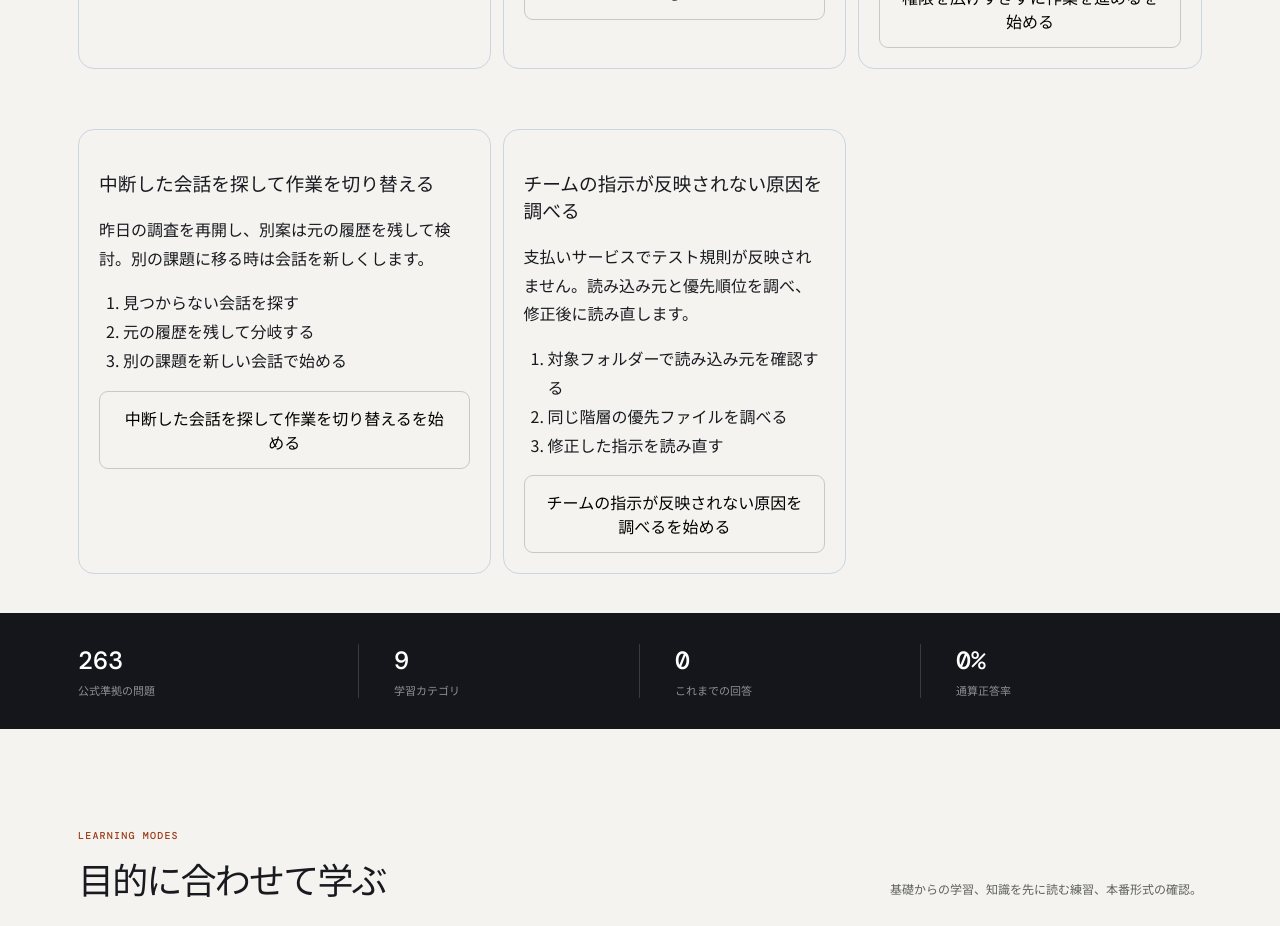
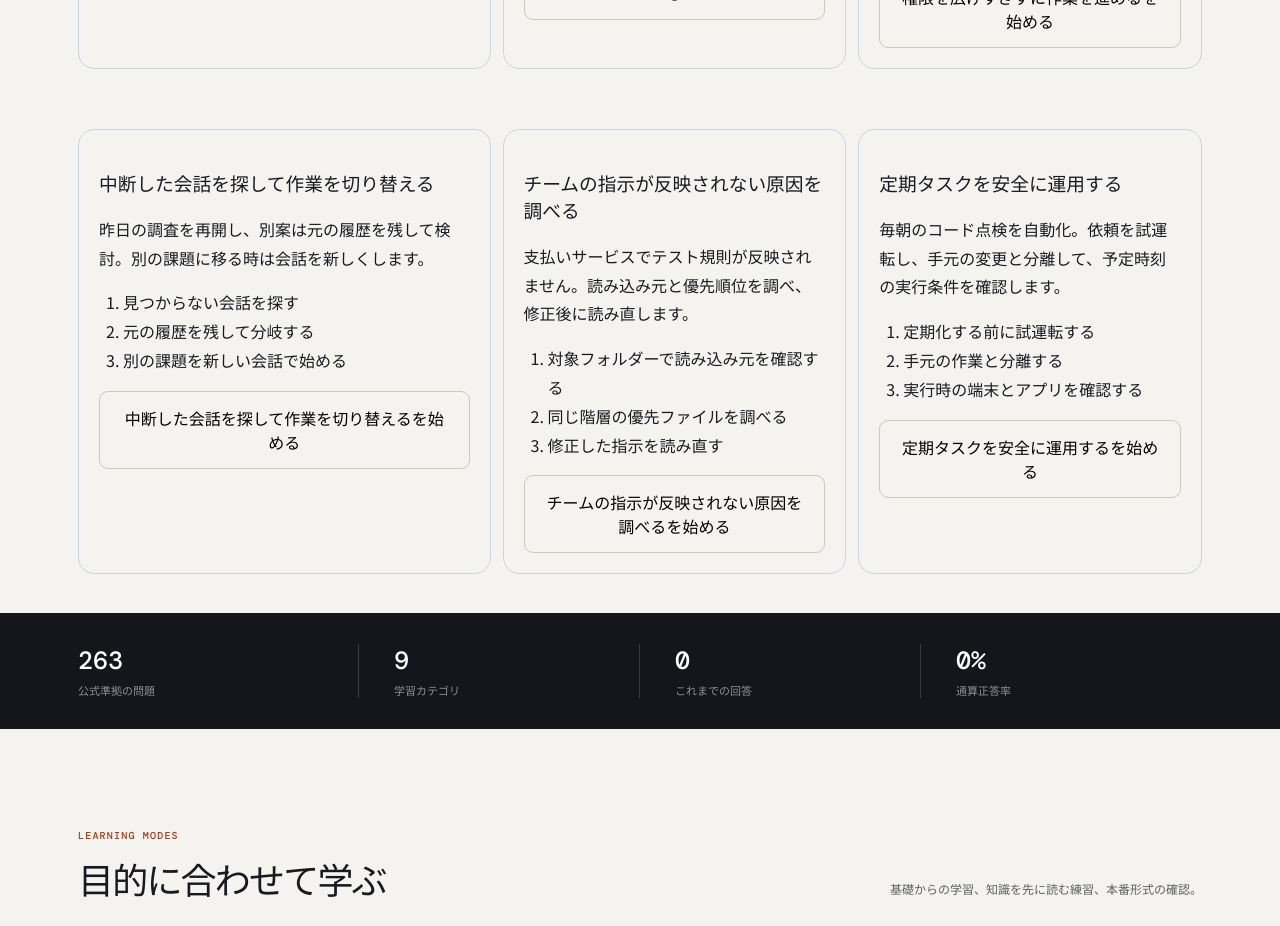
Before and after one commit to ip-san/codex-quiz, a React (Vite) app: page / in a window 1280 px wide. Shown: the part 2100-3026 px from the top of the page. Built offline with nearby package versions, Linux system fonts and the light colour scheme.

Commit message:
Add scheduled task operations practice scenario

```diff
--- a/src/data.ts
+++ b/src/data.ts
@@ -127,11 +127,11 @@ export const quizzes: Quiz[] = [
   { id: "workflow-07", category: "workflow", difficulty: "intermediate", value: "practical", topic: "review.github-priority", question: "GitHub上のCodexレビューが通常コメントを絞る対象は？", choices: ["重大度の高いP0・P1問題", "すべての表記揺れ", "変更されていない全行", "依存パッケージの人気度"], answer: 0, explanation: "GitHubレビューはノイズを抑えるため、標準では重大なP0・P1問題へ集中します。独自の観点はAGENTS.mdのreview guidanceで補えます。", source: "Codex code review in GitHub", referenceUrl: "https://learn.chatgpt.com/docs/third-party/github", verifiedAt: "2026-07-19" },
   { id: "workflow-08", category: "workflow", difficulty: "intermediate", value: "practical", topic: "review.guidance", question: "パッケージごとに異なるレビュー規則をCodexへ適用したい。良い方法は？", choices: ["対象に近いAGENTS.mdへReview guidelinesを書く", "毎回すべてをPRタイトルへ書く", "正解位置を固定する", "Git履歴を削除する"], answer: 0, explanation: "Codexは変更ファイルに近いAGENTS.mdの指示を使えます。トップレベルの共通規則と、深い階層の固有規則を組み合わせられます。", source: "Codex code review in GitHub", referenceUrl: "https://learn.chatgpt.com/docs/third-party/github", verifiedAt: "2026-07-19" },
   { id: "workflow-09", category: "workflow", difficulty: "beginner", value: "practical", topic: "review.fix", question: "CodexがPRに報告したP1問題を同じPRで直してほしい。次の依頼として適切なのは？", choices: ["`@codex fix the P1 issue`とコメントする", "PRを閉じて履歴を消す", "`codex doctor`だけ実行する", "Automatic reviewを無効にする"], answer: 0, explanation: "レビュー後に`@codex`へ修正内容を依頼すると、PRを文脈にしたCloud chatが開始され、権限があればブランチへ修正をpushできます。", source: "Codex code review in GitHub", referenceUrl: "https://learn.chatgpt.com/docs/third-party/github", verifiedAt: "2026-07-19" },
-  { id: "workflow-10", category: "workflow", difficulty: "intermediate", value: "practical", topic: "automation.worktree", question: "定期タスクの変更を未完了のローカル作業から隔離したい。Gitリポジトリで選ぶ実行場所は？", choices: ["専用のbackground worktree", "現在のLocalだけ", "Git管理外ディレクトリ", "同じブランチの強制checkout"], answer: 0, explanation: "Scheduled taskをworktreeで動かすと、定期実行の変更を現在の作業から分離できます。頻繁な実行では古いrunのarchiveとworktree整理も必要です。", source: "Codex scheduled tasks", referenceUrl: "https://learn.chatgpt.com/docs/automations", verifiedAt: "2026-07-19" },
+  { id: "workflow-10", category: "workflow", difficulty: "intermediate", value: "practical", topic: "automation.worktree", question: "定期タスクの変更を未完了のローカル作業から隔離したい。Gitリポジトリで選ぶ実行場所は？", choices: ["専用のbackground worktree", "現在のLocalだけ", "Git管理外ディレクトリ", "同じブランチの強制checkout"], answer: 0, explanation: "Scheduled taskをworktreeで動かすと、定期実行の変更を現在の作業から分離できます。頻繁な実行では古いrunのarchiveとworktree整理も必要です。", source: "Codex scheduled tasks", referenceUrl: "https://learn.chatgpt.com/docs/automations", verifiedAt: "2026-09-21" },
   { id: "workflow-11", category: "workflow", difficulty: "intermediate", value: "practical", topic: "automation.chat-context", question: "デプロイ完了まで同じ会話の判断と文脈を使って定期確認したい。どの形式が適切？", choices: ["既存チャット内にscheduled taskを作る", "毎回独立するstandalone task", "毎回新しいリポジトリを作る", "IDE拡張を削除する"], answer: 0, explanation: "既存チャット内のscheduled taskは、そのチャットの文脈を使って戻ってきます。各runを独立させたい場合はstandaloneを選びます。", source: "Codex scheduled tasks", referenceUrl: "https://learn.chatgpt.com/docs/automations", verifiedAt: "2026-07-19" },
-  { id: "workflow-12", category: "workflow", difficulty: "beginner", value: "practical", topic: "automation.prompt-test", question: "定期タスクを登録する前に最も重要な準備は？", choices: ["通常のチャットで同じプロンプトを手動テストする", "最初からfull accessにする", "失敗条件を書かない", "実行履歴を非表示にする"], answer: 0, explanation: "無人実行を登録する前に通常チャットでプロンプトを試し、対象、判断条件、完了時の報告が意図どおりか確認します。", source: "Codex scheduled tasks", referenceUrl: "https://learn.chatgpt.com/docs/automations", verifiedAt: "2026-07-19" },
+  { id: "workflow-12", category: "workflow", difficulty: "beginner", value: "practical", topic: "automation.prompt-test", question: "定期タスクを登録する前に最も重要な準備は？", choices: ["通常のチャットで同じプロンプトを手動テストする", "最初からfull accessにする", "失敗条件を書かない", "実行履歴を非表示にする"], answer: 0, explanation: "無人実行を登録する前に通常チャットでプロンプトを試し、対象、判断条件、完了時の報告が意図どおりか確認します。", source: "Codex scheduled tasks", referenceUrl: "https://learn.chatgpt.com/docs/automations", verifiedAt: "2026-09-21" },
   { id: "surfaces-06", category: "surfaces", difficulty: "beginner", value: "practical", topic: "automation.management", question: "Scheduled tasksを作成・管理する画面を提供するsurfaceは？", choices: ["ChatGPT webまたはdesktop app", "Codex CLIだけ", "IDE extensionだけ", "Gitのreflog"], answer: 0, explanation: "Scheduledの管理画面はChatGPT webとdesktop appにあります。CLIとIDE拡張は管理画面を提供しないため、作成・実行履歴の確認には適切なsurfaceを使います。", source: "Codex scheduled tasks", referenceUrl: "https://learn.chatgpt.com/docs/automations", verifiedAt: "2026-07-19" },
-  { id: "surfaces-07", category: "surfaces", difficulty: "intermediate", value: "practical", topic: "automation.local-availability", question: "desktop appのscheduled taskがローカルプロジェクトを使う時、実行時に必要な状態は？", choices: ["マシンが起動し、appが動作している", "GitHubだけ開いている", "ブラウザを閉じている", "Cloud環境を必ず削除している"], answer: 0, explanation: "ローカルファイルを使うscheduled taskは端末上で実行されるため、予定時刻にマシンが起動しChatGPT desktop appが動いている必要があります。", source: "Codex scheduled tasks", referenceUrl: "https://learn.chatgpt.com/docs/automations", verifiedAt: "2026-07-19" },
+  { id: "surfaces-07", category: "surfaces", difficulty: "intermediate", value: "practical", topic: "automation.local-availability", question: "desktop appのscheduled taskがローカルプロジェクトを使う時、実行時に必要な状態は？", choices: ["マシンが起動し、appが動作している", "GitHubだけ開いている", "ブラウザを閉じている", "Cloud環境を必ず削除している"], answer: 0, explanation: "ローカルファイルを使うscheduled taskは端末上で実行されるため、予定時刻にマシンが起動しChatGPT desktop appが動いている必要があります。", source: "Codex scheduled tasks", referenceUrl: "https://learn.chatgpt.com/docs/automations", verifiedAt: "2026-09-21" },
   { id: "surfaces-08", category: "surfaces", difficulty: "intermediate", value: "practical", topic: "automation.unattended", question: "Scheduled taskの権限設計で特に注意すべき理由は？", choices: ["無人で既定のsandbox設定を使って実行される", "毎回必ず人が全コマンドを承認する", "ファイルへ一切触れられない", "必ずread-onlyに固定される"], answer: 0, explanation: "Scheduled taskは無人で動くため、通常の対話よりも最小権限が重要です。full accessの既定値は背景実行にも広い影響範囲を与えます。", source: "Codex scheduled tasks", referenceUrl: "https://learn.chatgpt.com/docs/automations", verifiedAt: "2026-07-19" },
   { id: "surfaces-09", category: "surfaces", difficulty: "beginner", value: "practical", topic: "ide.settings-layers", question: "IDE拡張でモデルやsandboxと、サイドバー表示設定を変更する場所の組み合わせは？", choices: ["agent設定はconfig.toml、editor設定はchatgpt.*", "両方package.jsonだけ", "両方AGENTS.mdだけ", "agent設定はCSS、editor設定はGit"], answer: 0, explanation: "CLIとも共有するモデル・権限・MCPなどはconfig.toml、IDE固有の起動や入力動作はエディタのchatgpt.*設定で管理します。", source: "Codex IDE extension settings", referenceUrl: "https://learn.chatgpt.com/docs/developer-settings?surface=ide", verifiedAt: "2026-07-19" },
   { id: "surfaces-10", category: "surfaces", difficulty: "intermediate", value: "practical", topic: "ide.wsl", question: "WindowsでリポジトリとツールがWSL2内にある。IDE拡張で適した設定は？", choices: ["`chatgpt.runCodexInWindowsSubsystemForLinux`を有効にする", "常にnative Windowsへコピーする", "sandboxを無効にする", "Cloud secretへパスを書く"], answer: 0, explanation: "このIDE設定は利用可能なWSL内でCodexを実行します。Linux側のリポジトリやツールチェーンをそのまま使いたい場合に適します。", source: "Codex IDE extension settings", referenceUrl: "https://learn.chatgpt.com/docs/developer-settings?surface=ide", verifiedAt: "2026-07-19" },
--- a/src/domain/scenarios.ts
+++ b/src/domain/scenarios.ts
@@ -56,4 +56,11 @@ export const scenarios = [
     ids: ["agents-10", "agents-15", "agents-04"],
     steps: ["対象フォルダーで読み込み元を確認する", "同じ階層の優先ファイルを調べる", "修正した指示を読み直す"],
   },
+  {
+    id: "scheduled-operations",
+    title: "定期タスクを安全に運用する",
+    description: "毎朝のコード点検を自動化。依頼を試運転し、手元の変更と分離して、予定時刻の実行条件を確認します。",
+    ids: ["workflow-12", "workflow-10", "surfaces-07"],
+    steps: ["定期化する前に試運転する", "手元の作業と分離する", "実行時の端末とアプリを確認する"],
+  },
 ] as const;
```
Also changed, not shown: src/wrongFeedback.json, 4 other files (tests, documents, lock files or other folders).
